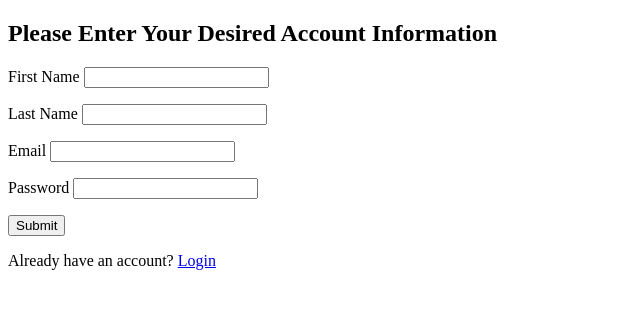
After one commit to amberorrange/BacklogTracker, a Flask app: template templates/create_account.html in a window 1280 px wide. The commit adds this page. Shown: the top 309 px of the page, without its empty margins (0-640 px from the left). Run offline with Flask 2, Linux system fonts and the light colour scheme; the template is opened without the code that fills it, so the values that code supplies are empty.

Commit message:
server.py routes and templates

```diff
--- a/server.py
+++ b/server.py
@@ -6,7 +6,8 @@ from flask import (Flask, render_template, request, flash, session,
 
 
 from model import connect_to_db
-# import crud
+
+import crud
 
 from jinja2 import StrictUndefined
 
@@ -15,37 +16,73 @@ app.secret_key = "dev"
 app.jinja_env.undefined = StrictUndefined
 
 
-
-
 @app.route('/')
 def homepage():
-    """View Homepage of Backlog Tracker"""
+    """View Homepage of Backlog Tracker-they can login or create an account"""
 
     return render_template('homepage.html')
 
 
 
+
+
 @app.route('/login')
 def login():
-    """Allows users to login to their account with their account info/shows form to login"""
+    """Allows users to enter their login information"""
 
     return render_template('login.html')
 
 
-@app.route('/login_confirmation')
+@app.route('/login_confirmation', methods=['POST'])
 def login_confirmation():
     """Confirms a user has successfully logged in and either
     redirects to view their backlog or redirects back to the login page"""
 
-    email = request
-    password
+    email = request.form.get("email")
+    password = request.form.get("password")
+
+    user = crud.check_login(email, password)
+    if user:
+        flash("You have successfully logged in!")
+        return redirect("/view_backlog")
+    else:
+        flash('Email or Password not found. Please try again or create an account.')
+        return redirect('/login')
+
+
 
 
 @app.route("/create_account")
 def create_account():
     """Allows user to create new accounts"""
-    #after creating account- an alert will confirm their account
-    # they will be directed to the view_backlog route
+    #displays form to enter new account information
+    return render_template("create_account.html")
+
+
+@app.route("/register_account", methods=["POST"])
+def show_user():
+    """Register a new user"""
+
+    fname = request.form.get("fname")
+    lname = request.form.get("lname")
+    email = request.form.get("email")
+    password = request.form.get("password")
+
+
+    user = crud.get_user_by_email(email)
+    if user:
+        flash('A user with that email already exists. Log in or Try again with a different email.')
+        return redirect("/create_account")
+    else:
+        crud.create_user(fname, lname, email, password)
+        flash('Account created successfully. Please log in.')
+
+        return redirect("/login")
+
+
+
+
+
 
 
 
@@ -53,6 +90,8 @@ def create_account():
 def view_backlog():
     """Displays users to see their backlog entries."""
     #also includes hyperlinks to the add_game route and add_review routes
+
+    return render_template('backlogs.html')
 
 
 @app.route('/add_game')
--- /dev/null
+++ b/templates/create_account.html
@@ -0,0 +1,28 @@
+
+<!doctype html>
+<html>
+  <head>
+
+    <title>Account Creation</title>
+  </head>
+  <body>
+        <h2>Please Enter Your Desired Account Information</h2>
+
+
+        <form action="/register_account" method="POST">
+
+            <p>First Name <input type="text" name="fname"></p>
+
+            <p>Last Name <input type="text" name="lname"></p>
+
+            <p>Email <input type="text" name="email"></p>
+
+            <p>Password <input type="password" name="password"></p>
+
+
+            <p><input type="submit"> </p>
+        </form>
+
+        <p>Already have an account? <a href="/login">Login</a></p>
+  </body>
+</html>
--- a/templates/login.html
+++ b/templates/login.html
@@ -13,7 +13,7 @@
     <form action="/login_confirmation" method="POST">
 
         <p>Email <input type="text" name="email"></p>
-        <p> Password <input type="text" name="password"></p>
+        <p> Password <input type="password" name="password"></p>
 
         <p><input type="submit"></p>
 
```
Also changed, not shown: crud.py (added, +49 -0 lines), templates/backlogs.html (added, +16 -0 lines).
